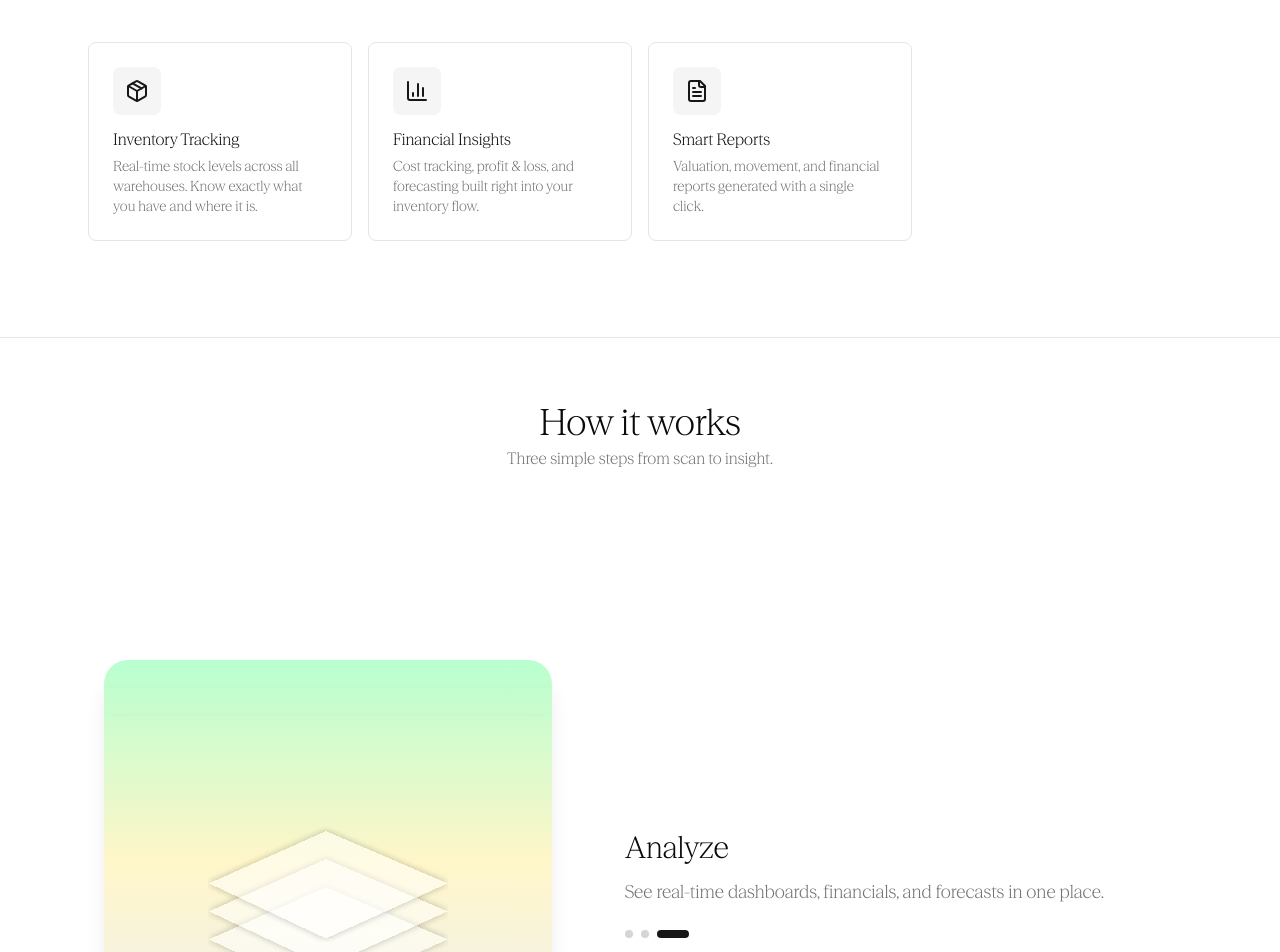
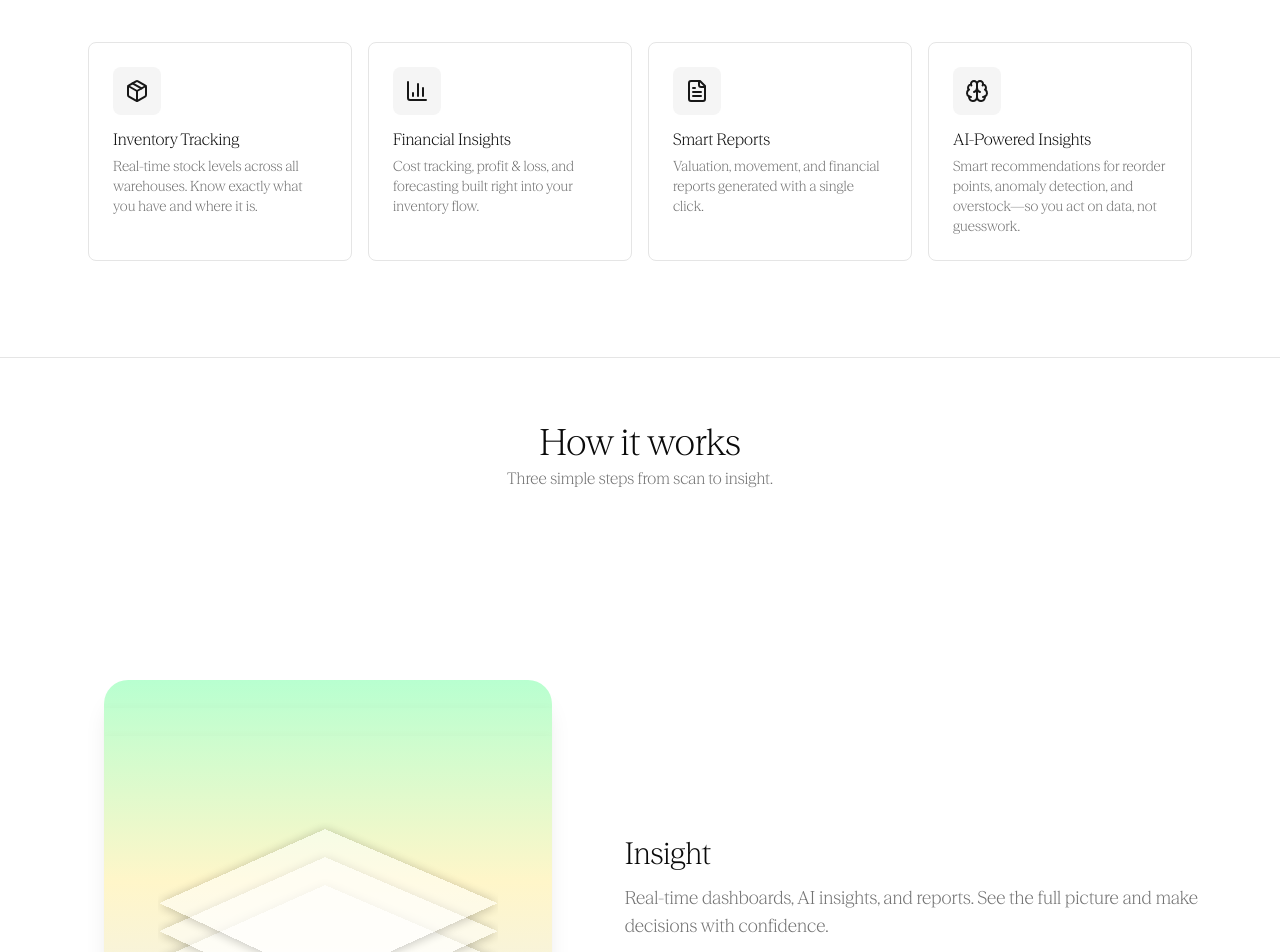
Before and after one commit to ShubhamDindorkar/MindForge, a Next.js app: page / in a window 1280 px wide. Shown: the part 980-1932 px from the top of the page. Built offline with nearby package versions, Linux system fonts and the light colour scheme; no server answers.

Commit message:
Enhance LandingPage with new AI-Powered Insights feature and update section titles and descriptions for clarity. Adjust scroll thresholds to reflect new titles.

```diff
--- a/app/page.tsx
+++ b/app/page.tsx
@@ -8,6 +8,7 @@ import {
   ArrowRight,
   ChevronRight,
   Boxes,
+  Brain,
 } from "lucide-react";
 import { Button } from "@/_components/ui/button";
 import {
@@ -43,23 +44,29 @@ const features = [
     description:
       "Valuation, movement, and financial reports generated with a single click.",
   },
+  {
+    icon: Brain,
+    title: "AI-Powered Insights",
+    description:
+      "Smart recommendations for reorder points, anomaly detection, and overstock—so you act on data, not guesswork.",
+  },
 ];
 
 const steps = [
   {
     number: "01",
-    title: "Capture",
-    description: "Record inventory movements and updates directly in the system.",
+    title: "Record",
+    description: "Log stock-in, stock-out, and cost updates as they happen. Every movement is recorded in one place.",
   },
   {
     number: "02",
-    title: "Sync",
-    description: "Stock levels and costs stay in sync across all warehouses.",
+    title: "Unify",
+    description: "One source of truth. Inventory levels and finances stay in sync across warehouses and teams.",
   },
   {
     number: "03",
-    title: "Analyze",
-    description: "See real-time dashboards, financials, and forecasts in one place.",
+    title: "Insight",
+    description: "Real-time dashboards, AI insights, and reports. See the full picture and make decisions with confidence.",
   },
 ];
 
@@ -130,7 +137,7 @@ export default function LandingPage() {
   }, []);
 
   const stepCount = 3;
-  // Give "Capture" more scroll before switching: 40% → Capture, 30% → Sync, 30% → Analyze
+  // Give "Record" more scroll before switching: 40% → Record, 30% → Unify, 30% → Insight
   const stepThresholds = [0.4, 0.7];
   const stepIndex = (() => {
     if (scrollProgress < stepThresholds[0]) return 0;
@@ -290,9 +297,9 @@ export default function LandingPage() {
                   <img
                     src="/svgs/scroll-cards.svg"
                     alt=""
-                    className="h-auto w-full max-w-[200px] object-contain opacity-95 md:max-w-[240px]"
-                    width={240}
-                    height={108}
+                    className="mx-auto h-auto max-w-[280px] object-contain opacity-95 md:max-w-[340px]"
+                    width={340}
+                    height={153}
                   />
                 </div>
               ))}
```
